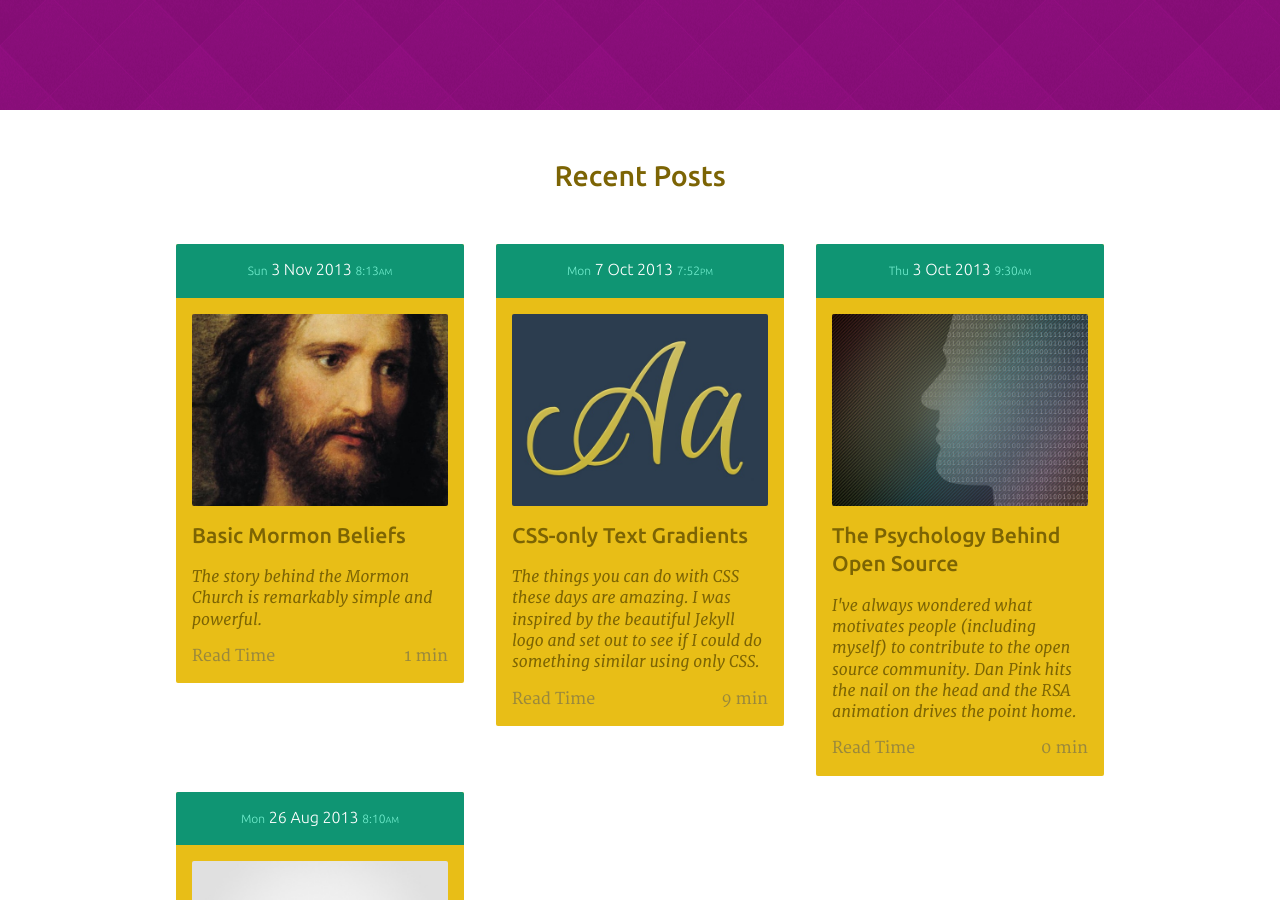
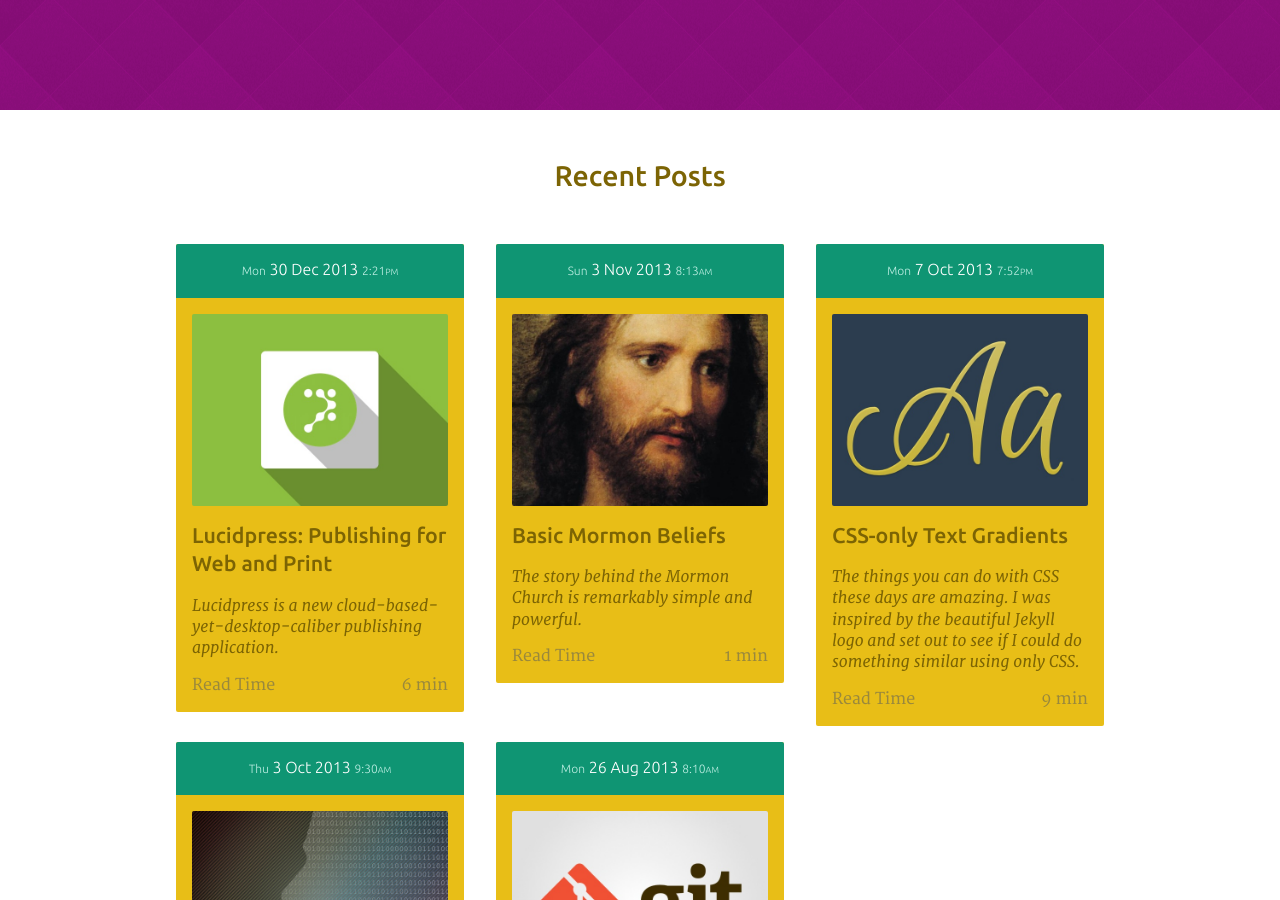
Before and after one commit to mjswensen/mjswensen.com, a Jekyll site: the page built from index.html, in a window 1280 px wide and 900 px high, scrolled down 508 px. Built offline with Jekyll 4.4.1, drawn with Linux system fonts in a browser that asks for light colours; nearby versions of some CDN libraries; Markdown is read by kramdown in place of the engine named in the settings.

Commit message:
New blog post on Lucidpress.

```diff
--- a/_includes/postlist.html
+++ b/_includes/postlist.html
@@ -4,9 +4,9 @@
     <div class="bg-go br-2">
       <a href="{{ post.url }}" class="fg-go-dkr td">
         <div class="p-1 bg-gr ff-sans ta-c br-t-2">
-          <span class="fz-0 fg-gr-lt">{{ post.date | date: "%a" }}</span>
+          <span class="fz-0 fg-gr-ltr">{{ post.date | date: "%a" }}</span>
           <span class="fg-wh">{{ post.date | date: "%-d %b %Y" }}</span>
-          <span class="fz-0 fg-gr-lt">{{ post.date | date: "%-I:%M" }}<span class="fz-0">{{ post.date | date: "%p" }}</span></span>
+          <span class="fz-0 fg-gr-ltr">{{ post.date | date: "%-I:%M" }}<span class="fz-0">{{ post.date | date: "%p" }}</span></span>
         </div>
         <div class="p-1">
           <img src="{{ post.thumbnail }}" alt="{{ post.title }}" class="d-b w-100 mb-1 br-2">
--- /dev/null
+++ b/blog/_posts/2013-12-30-lucidpress.html
@@ -0,0 +1,104 @@
+---
+title: "Lucidpress: Publishing for Web and Print"
+date: 2013-12-30 14:21:00
+tags: software design
+layout: post
+nav: blog
+thumbnail: /img/thumbnails/lucidpress.jpg
+background: /img/backgrounds/lucidpress.jpg
+titleClass: "fg-p-dkr bg-owh"
+excerpt: Lucidpress is a new cloud-based-yet-desktop-caliber publishing application.
+---
+
+<section class="col-px-45 mlr-a plr-1 ptb-3 rs ptb-1_2">
+  <p class="mb-1"><a href="http://www.lucidpress.com" class="td fg-p fg-p-lt-hov">Lucidpress</a> is a new cloud-based-yet-desktop-caliber publishing application. If you're a designer or involved with a small- or medium-sized business, you should probably check it out&mdash;it's free during beta. There's also an interactive <a href="http://www.lucidpress.com/demo" class="td fg-p fg-p-lt-hov">demo</a>.</p>
+  <p class="mb-1">Here's a short introduction:</p>
+  <iframe class="w-100 mb-1" style="height: 315px;" src="//www.youtube.com/embed/NNhCSEVVd-o" frameborder="0" allowfullscreen></iframe>
+  <p class="mb-1">Check out what others are saying about Lucidpress:</p>
+  <ul class="cf">
+    <li class="mb-1">
+      <a href="http://techcrunch.com/2013/10/02/lucidpress-launches-web-based-design-and-publishing-app-for-print-and-online/" class="bg-go fg-go-dkr fg-go-dk-hov d-ib p-1 ff-sans br-2 td">
+        <h4 class="fz-2 fw-b">TechCrunch</h4>
+        <span class="d-b fs-i">Lucidpress Launches Web-Based Design And Publishing App For Print And Online</span>
+      </a>
+    </li>
+    <li class="mb-1">
+      <a href="http://thenextweb.com/insider/2013/10/02/lucid-software-brings-the-power-of-desktop-publishing-to-the-web-with-lucidpress-now-in-beta/" class="bg-go fg-go-dkr fg-go-dk-hov d-ib p-1 ff-sans br-2 td">
+        <h4 class="fz-2 fw-b">The Next Web</h4>
+        <span class="d-b fs-i">Lucid Software brings the power of desktop publishing to the Web with Lucidpress, now in beta</span>
+      </a>
+    </li>
+    <li class="mb-1">
+      <a href="http://www.pcworld.com/article/2051340/lucidpress-drop-and-drag-publishing-app-simplifies-document-design.html" class="bg-go fg-go-dkr fg-go-dk-hov d-ib p-1 ff-sans br-2 td">
+        <h4 class="fz-2 fw-b">PC World</h4>
+        <span class="d-b fs-i">Lucidpress: drop-and-drag publishing app simplifies document design</span>
+      </a>
+    </li>
+    <li class="mb-1">
+      <a href="http://web.appstorm.net/reviews/office/lucidpress-brings-advanced-page-layout-tools-to-the-browser" class="bg-go fg-go-dkr fg-go-dk-hov d-ib p-1 ff-sans br-2 td">
+        <h4 class="fz-2 fw-b">AppStorm Web</h4>
+        <span class="d-b fs-i">Lucidpress Brings Advanced Page Layout Tools to the Browser</span>
+      </a>
+    </li>
+    <li class="mb-1">
+      <a href="http://venturebeat.com/2013/10/02/underdog-lucid-adobe-microsoft-free-design-app/" class="bg-go fg-go-dkr fg-go-dk-hov d-ib p-1 ff-sans br-2 td">
+        <h4 class="fz-2 fw-b">VentureBeat</h4>
+        <span class="d-b fs-i">Underdog Lucid takes on Adobe, Microsoft with free design app</span>
+      </a>
+    </li>
+    <li class="mb-1">
+      <a href="http://collaboration.about.com/od/groupproductivity/fl/Lucidpress-Slick-Web-based-Design-App-for-Novice-Users.htm" class="bg-go fg-go-dkr fg-go-dk-hov d-ib p-1 ff-sans br-2 td">
+        <h4 class="fz-2 fw-b">About.com</h4>
+        <span class="d-b fs-i">Lucidpress Slick Web-based Design App for Novice Users</span>
+      </a>
+    </li>
+    <li class="mb-1">
+      <a href="http://www.pcworld.com/article/2066982/lucidpress-review-free-beta-makes-typesetting-simple-accessible-and-fun.html" class="bg-go fg-go-dkr fg-go-dk-hov d-ib p-1 ff-sans br-2 td">
+        <h4 class="fz-2 fw-b">PC World</h4>
+        <span class="d-b fs-i">Lucidpress review: Free beta makes typesetting simple, accessible, and fun</span>
+      </a>
+    </li>
+    <li class="mb-1">
+      <a href="http://www.redferret.net/?p=39919" class="bg-go fg-go-dkr fg-go-dk-hov d-ib p-1 ff-sans br-2 td">
+        <h4 class="fz-2 fw-b">The Red Ferret</h4>
+        <span class="d-b fs-i">Lucidpress – superb new free collaborative web based layout and design application does it all</span>
+      </a>
+    </li>
+    <li class="mb-1">
+      <a href="http://www.addictivetips.com/web/lucidpress-free-collaborative-web-based-adobe-indesign-alternative/" class="bg-go fg-go-dkr fg-go-dk-hov d-ib p-1 ff-sans br-2 td">
+        <h4 class="fz-2 fw-b">AddictiveTips</h4>
+        <span class="d-b fs-i">Lucidpress Is A Collaborative Web-Based Alternative To Adobe InDesign</span>
+      </a>
+    </li>
+    <li class="mb-1">
+      <a href="http://www.freetech4teachers.com/2013/10/collaboratively-create-multimedia.html" class="bg-go fg-go-dkr fg-go-dk-hov d-ib p-1 ff-sans br-2 td">
+        <h4 class="fz-2 fw-b">FreeTech4Teachers.com</h4>
+        <span class="d-b fs-i">Collaboratively Create Multimedia Documents With Lucidpress</span>
+      </a>
+    </li>
+    <li class="mb-1">
+      <a href="http://www.marketingtechblog.com/lucidpress/" class="bg-go fg-go-dkr fg-go-dk-hov d-ib p-1 ff-sans br-2 td">
+        <h4 class="fz-2 fw-b">MarketingTechBlog.com</h4>
+        <span class="d-b fs-i">Lucidpress: Collaborative Online Print &amp; Digital Publishing</span>
+      </a>
+    </li>
+    <li class="mb-1">
+      <a href="http://www.educatorstechnology.com/2013/10/lucidpress-good-real-time-collaborative.html" class="bg-go fg-go-dkr fg-go-dk-hov d-ib p-1 ff-sans br-2 td">
+        <h4 class="fz-2 fw-b">EducatorsTechnology.com</h4>
+        <span class="d-b fs-i">Lucidpress: A Good Real-time Collaborative Tool for Teachers and Students</span>
+      </a>
+    </li>
+    <li class="mb-1">
+      <a href="http://www.creativepro.com/article/design-for-print-and-digital-publishing-with-lucidpress" class="bg-go fg-go-dkr fg-go-dk-hov d-ib p-1 ff-sans br-2 td">
+        <h4 class="fz-2 fw-b">CreativePro.com</h4>
+        <span class="d-b fs-i">Design for Print and Digital Publishing With Lucidpress</span>
+      </a>
+    </li>
+    <li class="mb-1">
+      <a href="http://www.pubexec.com/article/drag-and-drop-software-makes-publishing-accessible/1" class="bg-go fg-go-dkr fg-go-dk-hov d-ib p-1 ff-sans br-2 td">
+        <h4 class="fz-2 fw-b">PubExec.com</h4>
+        <span class="d-b fs-i">Drag-and-Drop Software Makes Publishing Accessible</span>
+      </a>
+    </li>
+  </ul>
+</section>
```
Also changed, not shown: img/backgrounds/lucidpress.jpg (added), img/thumbnails/lucidpress.jpg (added).
